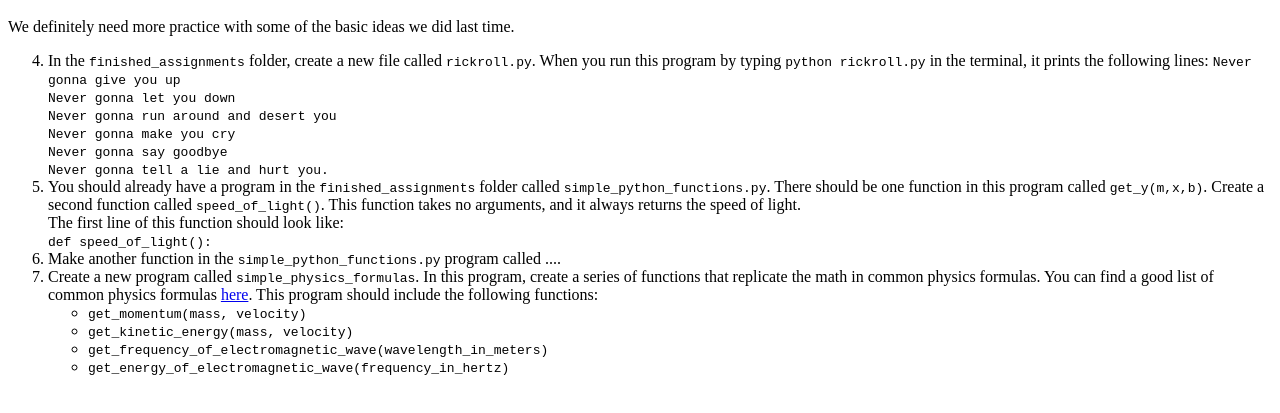
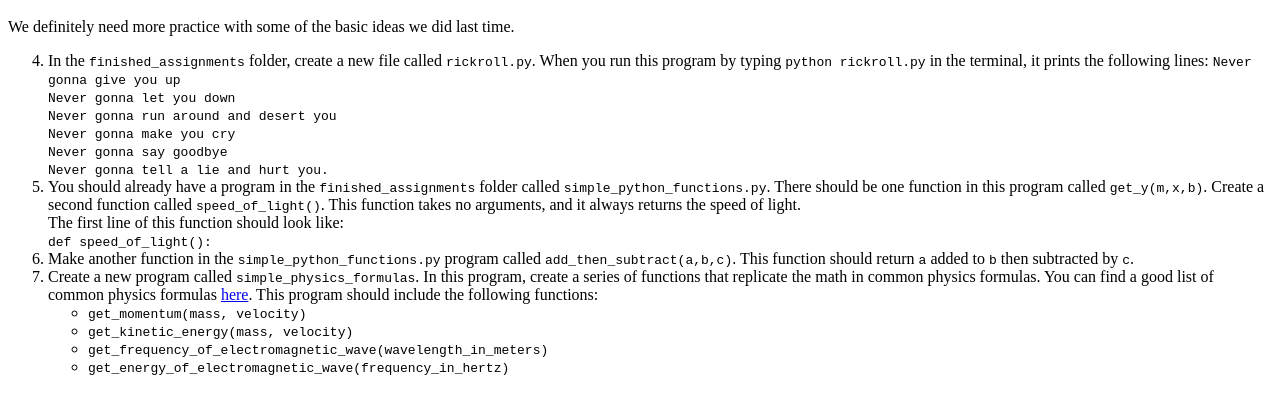
Before and after one commit to danielkuncik/teachingWebsite, a website: page public/html/physicsCodingAssignments2.html in a window 1280 px wide. Shown: the part 89-502 px from the top of the page. Drawn offline with Linux system fonts and the light colour scheme.

Commit message:
fix missing piece

```diff
--- a/public/html/physicsCodingAssignments2.html
+++ b/public/html/physicsCodingAssignments2.html
@@ -46,7 +46,8 @@
         <code>def speed_of_light():</code>
     </li>
     <li>
-        Make another function in the <code>simple_python_functions.py</code> program called ....
+        Make another function in the <code>simple_python_functions.py</code> program called <code>add_then_subtract(a,b,c)</code>.
+        This function should return <code>a</code> added to <code>b</code> then subtracted by <code>c</code>.
     </li>
     <li>
         Create a new program called <code>simple_physics_formulas</code>.
```
